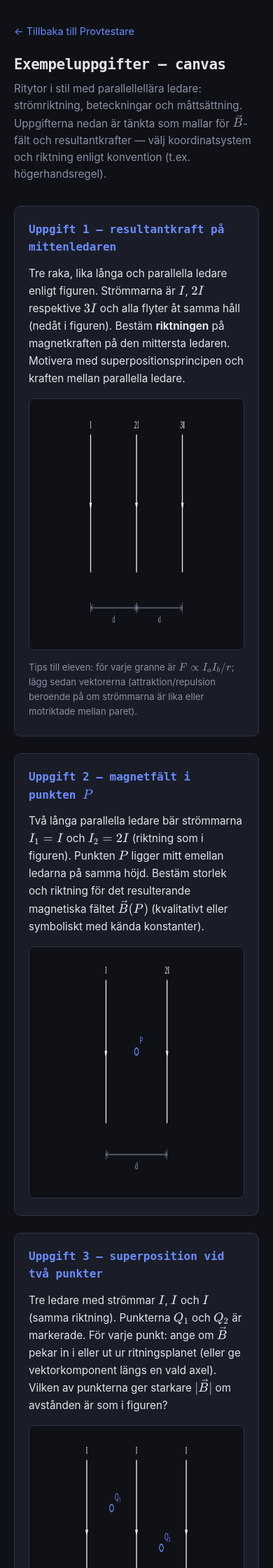
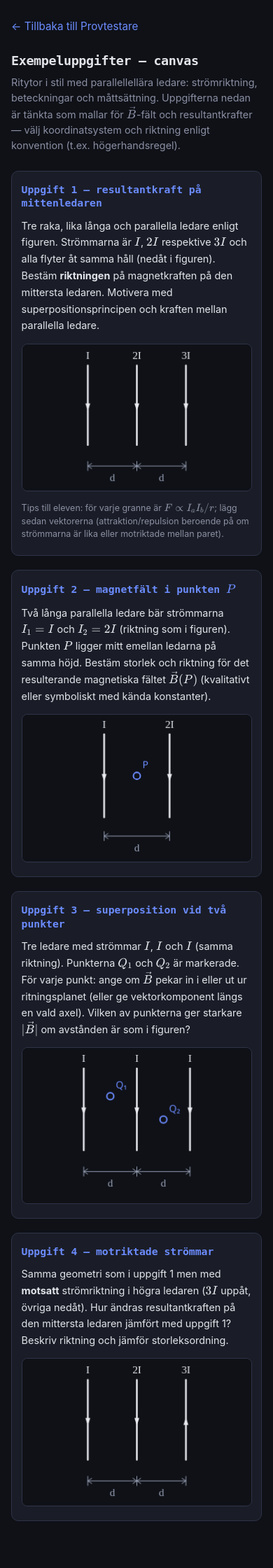
Before and after one commit to unknownminolta-bot/provtestare, a Flask app: page /demo/em-wires in a window 390 px wide. Shown: the top 2240 px of the page at 70% size. After the commit the page ends 2173 px from the top, so only its background shows below. Run offline with Flask 3, Linux system fonts and the light colour scheme.

Commit message:
Make EM wires canvas demo responsive for mobile Chrome
Scale diagrams to slot width with compensated strokes/fonts; ResizeObserver
and visualViewport resize for rotation/toolbar. Safe-area padding, touch
targets, theme-color. Link demo from start screen.

Co-authored-by: unknownminolta-bot <unknownminolta@gmail.com>

```diff
--- a/static/em_parallel_wires_canvas.js
+++ b/static/em_parallel_wires_canvas.js
@@ -14,15 +14,16 @@
     bg: "#0f1117",
   };
 
-  function setupHiDPICanvas(canvas, cssW, cssH) {
+  function setupHiDPICanvas(canvas, cssW, cssH, scale) {
     const dpr = Math.min(global.devicePixelRatio || 1, 2);
+    const s = scale == null || scale <= 0 ? 1 : scale;
     canvas.style.width = cssW + "px";
     canvas.style.height = cssH + "px";
     canvas.width = Math.round(cssW * dpr);
     canvas.height = Math.round(cssH * dpr);
     const ctx = canvas.getContext("2d");
-    ctx.setTransform(dpr, 0, 0, dpr, 0, 0);
-    return { ctx, cssW, cssH, dpr };
+    ctx.setTransform(dpr * s, 0, 0, dpr * s, 0, 0);
+    return { ctx, cssW, cssH, dpr, scale: s };
   }
 
   function drawLine(ctx, x1, y1, x2, y2, opts) {
@@ -64,15 +65,20 @@
 
   function drawWireVertical(ctx, x, yTop, yBot, currentLabel, dirY, style) {
     const st = Object.assign({}, defaults, style);
-    drawLine(ctx, x, yTop, x, yBot, { color: st.wireColor, width: 2.5 });
-    drawCurrentArrowVertical(ctx, x, yTop, yBot, dirY, { color: st.wireColor });
+    const inv = st._inv || 1;
+    drawLine(ctx, x, yTop, x, yBot, { color: st.wireColor, width: 2.5 * inv });
+    drawCurrentArrowVertical(ctx, x, yTop, yBot, dirY, {
+      color: st.wireColor,
+      headLen: 10 * inv,
+      headWidth: 7 * inv,
+    });
     if (currentLabel) {
       ctx.save();
       ctx.font = st.mathFont;
       ctx.fillStyle = st.wireColor;
       ctx.textAlign = "center";
       ctx.textBaseline = "bottom";
-      ctx.fillText(currentLabel, x, yTop - 6);
+      ctx.fillText(currentLabel, x, yTop - 6 * inv);
       ctx.restore();
     }
   }
@@ -82,13 +88,14 @@
    */
   function drawHorizontalDimension(ctx, x1, x2, y, label, style) {
     const st = Object.assign({}, defaults, style);
+    const inv = st._inv || 1;
     const left = Math.min(x1, x2);
     const right = Math.max(x1, x2);
-    const tick = 7;
+    const tick = 7 * inv;
     ctx.save();
     ctx.strokeStyle = st.dimColor;
     ctx.fillStyle = st.dimColor;
-    ctx.lineWidth = 1;
+    ctx.lineWidth = 1 * inv;
     // ticks
     ctx.beginPath();
     ctx.moveTo(left, y - tick);
@@ -97,10 +104,10 @@
     ctx.lineTo(right, y + tick);
     ctx.stroke();
     // dimension line
-    drawLine(ctx, left, y, right, y, { width: 1, color: st.dimColor });
+    drawLine(ctx, left, y, right, y, { width: 1 * inv, color: st.dimColor });
     // end arrows (inward)
-    const ah = 6;
-    const aw = 4;
+    const ah = 6 * inv;
+    const aw = 4 * inv;
     ctx.beginPath();
     ctx.moveTo(left + ah, y - aw);
     ctx.lineTo(left, y);
@@ -113,18 +120,19 @@
       ctx.font = st.mathFont;
       ctx.textAlign = "center";
       ctx.textBaseline = "top";
-      ctx.fillText(label, (left + right) / 2, y + 10);
+      ctx.fillText(label, (left + right) / 2, y + 10 * inv);
     }
     ctx.restore();
   }
 
   function drawMarkedPoint(ctx, x, y, label, style) {
     const st = Object.assign({}, defaults, style);
-    const r = 5;
+    const inv = st._inv || 1;
+    const r = 5 * inv;
     ctx.save();
     ctx.strokeStyle = st.pointColor;
     ctx.fillStyle = "transparent";
-    ctx.lineWidth = 2;
+    ctx.lineWidth = 2 * inv;
     ctx.beginPath();
     ctx.arc(x, y, r, 0, Math.PI * 2);
     ctx.stroke();
@@ -132,7 +140,7 @@
     ctx.fillStyle = st.pointColor;
     ctx.textAlign = "left";
     ctx.textBaseline = "bottom";
-    ctx.fillText(label, x + 8, y - 8);
+    ctx.fillText(label, x + 8 * inv, y - 8 * inv);
     ctx.restore();
   }
 
@@ -143,9 +151,27 @@
     ctx.restore();
   }
 
+  function resolveScale(canvas, scene) {
+    const dw = scene.designWidth || scene.width || 560;
+    if (scene.fitParent && canvas.parentElement) {
+      const pw = canvas.parentElement.clientWidth;
+      if (pw > 0) {
+        return { scale: Math.min(1, pw / dw), designW: dw };
+      }
+    }
+    if (scene.scale != null && scene.scale > 0) {
+      return { scale: scene.scale, designW: dw };
+    }
+    return { scale: 1, designW: dw };
+  }
+
   /**
    * @param {HTMLCanvasElement} canvas
    * @param {object} scene
+   * @param {number} [scene.designWidth] — logical diagram width (default: scene.width or 560)
+   * @param {number} [scene.designHeight] — logical diagram height (default: scene.height or 360)
+   * @param {boolean} [scene.fitParent] — scale to fit canvas.parentElement width (max scale 1)
+   * @param {number} [scene.scale] — explicit uniform scale when not using fitParent
    * @param {Array<{x:number,label:string,dirY:number}>} scene.wires — dirY: +1 current downward
    * @param {number} scene.yTop
    * @param {number} scene.yBot
@@ -153,14 +179,20 @@
    * @param {Array<{x:number,y:number,label:string}>} [scene.points]
    */
   function renderParallelWires(canvas, scene, style) {
-    const cssW = scene.width || 560;
-    const cssH = scene.height || 360;
-    const { ctx, cssW: W, cssH: H } = setupHiDPICanvas(canvas, cssW, cssH);
+    const dh = scene.designHeight || scene.height || 360;
+    const { scale, designW } = resolveScale(canvas, scene);
+    const inv = 1 / scale;
+    const cssW = designW * scale;
+    const cssH = dh * scale;
+    const { ctx } = setupHiDPICanvas(canvas, cssW, cssH, scale);
     const st = Object.assign({}, defaults, style);
-    clearScene(ctx, W, H, st.bg);
+    st._inv = inv;
+    st.mathFont = `${Math.round(15 * inv)}px "Times New Roman", Times, serif`;
+    st.labelFont = `${Math.round(14 * inv)}px "Segoe UI", Roboto, sans-serif`;
+    clearScene(ctx, designW, dh, st.bg);
 
     const yTop = scene.yTop ?? 56;
-    const yBot = scene.yBot ?? H - 72;
+    const yBot = scene.yBot ?? dh - 72;
 
     (scene.wires || []).forEach(function (w) {
       drawWireVertical(ctx, w.x, yTop, yBot, w.label, w.dirY == null ? 1 : w.dirY, st);
@@ -174,12 +206,55 @@
       drawMarkedPoint(ctx, p.x, p.y, p.label, st);
     });
 
-    return { ctx, width: W, height: H };
+    return { ctx, width: cssW, height: cssH, designWidth: designW, designHeight: dh, scale };
+  }
+
+  /**
+   * Re-render when the slot resizes (mobile rotation, dynamic toolbar, etc.).
+   */
+  function attachResponsive(canvas, scene, style) {
+    if (!canvas || !scene || !scene.fitParent) return function () {};
+
+    var scheduled = null;
+    var ro = null;
+
+    function draw() {
+      renderParallelWires(canvas, scene, style);
+    }
+
+    function schedule() {
+      if (scheduled) return;
+      scheduled = global.requestAnimationFrame(function () {
+        scheduled = null;
+        draw();
+      });
+    }
+
+    draw();
+
+    if (typeof ResizeObserver !== "undefined" && canvas.parentElement) {
+      ro = new ResizeObserver(schedule);
+      ro.observe(canvas.parentElement);
+    }
+    global.addEventListener("resize", schedule, { passive: true });
+    if (global.visualViewport) {
+      global.visualViewport.addEventListener("resize", schedule, { passive: true });
+    }
+
+    return function detach() {
+      if (ro && canvas.parentElement) ro.disconnect();
+      global.removeEventListener("resize", schedule);
+      if (global.visualViewport) {
+        global.visualViewport.removeEventListener("resize", schedule);
+      }
+    };
   }
 
   global.EMParallelWiresCanvas = {
     setupHiDPICanvas,
     renderParallelWires,
+    attachResponsive,
+    resolveScale,
     defaults,
   };
 })(typeof window !== "undefined" ? window : globalThis);
--- a/templates/em_wires_canvas.html
+++ b/templates/em_wires_canvas.html
@@ -2,26 +2,69 @@
 <html lang="sv">
 <head>
   <meta charset="utf-8">
-  <meta name="viewport" content="width=device-width, initial-scale=1">
+  <meta name="viewport" content="width=device-width, initial-scale=1, viewport-fit=cover">
+  <meta name="theme-color" content="#0f1117">
+  <meta name="color-scheme" content="dark">
   <title>Canvas — parallella ledare (B-fält &amp; krafter)</title>
   <link rel="stylesheet" href="/static/style.css">
   <link rel="stylesheet" href="https://cdn.jsdelivr.net/npm/katex@0.16.11/dist/katex.min.css">
   <script defer src="https://cdn.jsdelivr.net/npm/katex@0.16.11/dist/katex.min.js"></script>
   <script defer src="https://cdn.jsdelivr.net/npm/katex@0.16.11/dist/contrib/auto-render.min.js"></script>
   <style>
-    .em-demo-wrap { max-width: 720px; margin: 0 auto; padding: 2rem 1.25rem 3rem; }
-    .em-demo-wrap h1 { margin-bottom: 0.35rem; }
-    .em-demo-wrap .lead { color: var(--text-dim); margin-bottom: 2rem; font-size: 0.95rem; }
-    .em-task { background: var(--surface); border: 1px solid var(--border); border-radius: 10px; padding: 1.25rem 1.25rem 1.5rem; margin-bottom: 1.5rem; }
-    .em-task h2 { font-family: var(--font); font-size: 1rem; font-weight: 600; margin-bottom: 0.75rem; color: var(--accent); }
-    .em-task .prompt { margin-bottom: 1rem; font-size: 0.95rem; line-height: 1.65; }
-    .em-task canvas { display: block; margin: 0 auto; border-radius: 8px; border: 1px solid var(--border); max-width: 100%; height: auto; }
-    .em-task .hint { margin-top: 0.85rem; font-size: 0.82rem; color: var(--text-dim); }
-    .em-back { display: inline-block; margin-bottom: 1.25rem; color: var(--accent); text-decoration: none; font-size: 0.9rem; }
-    .em-back:hover { text-decoration: underline; }
+    body.em-wires-page {
+      overflow-x: hidden;
+      -webkit-text-size-adjust: 100%;
+      touch-action: manipulation;
+      padding-bottom: max(1.5rem, env(safe-area-inset-bottom));
+      padding-left: env(safe-area-inset-left);
+      padding-right: env(safe-area-inset-right);
+    }
+    .em-demo-wrap { max-width: 720px; margin: 0 auto; padding: max(1rem, env(safe-area-inset-top)) 1rem 2.5rem; }
+    @media (min-width: 480px) {
+      .em-demo-wrap { padding-left: 1.25rem; padding-right: 1.25rem; }
+    }
+    .em-demo-wrap h1 { margin-bottom: 0.35rem; font-size: clamp(1.15rem, 4vw, 1.5rem); }
+    .em-demo-wrap .lead { color: var(--text-dim); margin-bottom: 1.5rem; font-size: clamp(0.9rem, 3.2vw, 0.95rem); line-height: 1.55; }
+    .em-task { background: var(--surface); border: 1px solid var(--border); border-radius: 10px; padding: 1rem 0.85rem 1.25rem; margin-bottom: 1.25rem; }
+    @media (min-width: 480px) {
+      .em-task { padding: 1.25rem 1.25rem 1.5rem; }
+    }
+    .em-task h2 { font-family: var(--font); font-size: clamp(0.92rem, 3.5vw, 1rem); font-weight: 600; margin-bottom: 0.65rem; color: var(--accent); line-height: 1.35; }
+    .em-task .prompt { margin-bottom: 0.85rem; font-size: clamp(0.9rem, 3.2vw, 0.95rem); line-height: 1.65; }
+    .em-canvas-slot {
+      width: 100%;
+      max-width: 560px;
+      margin: 0 auto;
+      min-height: 120px;
+    }
+    .em-task canvas {
+      display: block;
+      width: 100%;
+      height: auto;
+      vertical-align: top;
+      border-radius: 8px;
+      border: 1px solid var(--border);
+      box-sizing: border-box;
+    }
+    .em-task .hint { margin-top: 0.85rem; font-size: clamp(0.78rem, 2.8vw, 0.82rem); color: var(--text-dim); line-height: 1.5; }
+    .em-back {
+      display: inline-flex;
+      align-items: center;
+      min-height: 44px;
+      padding: 0.35rem 0.25rem;
+      margin: 0 -0.25rem 0.75rem;
+      color: var(--accent);
+      text-decoration: none;
+      font-size: 0.95rem;
+      -webkit-tap-highlight-color: rgba(108, 140, 255, 0.25);
+    }
+    .em-back:active { opacity: 0.85; }
+    @media (hover: hover) {
+      .em-back:hover { text-decoration: underline; }
+    }
   </style>
 </head>
-<body>
+<body class="em-wires-page">
   <div class="em-demo-wrap">
     <a class="em-back" href="/">← Tillbaka till Provtestare</a>
     <h1>Exempeluppgifter — canvas</h1>
@@ -36,7 +79,7 @@
         Tre raka, lika långa och parallella ledare enligt figuren. Strömmarna är \(I\), \(2I\) respektive \(3I\) och alla flyter åt samma håll (nedåt i figuren).
         Bestäm <strong>riktningen</strong> på magnetkraften på den mittersta ledaren. Motivera med superpositionsprincipen och kraften mellan parallella ledare.
       </div>
-      <canvas id="cv-task1" width="560" height="360" aria-label="Tre parallella ledare med strömmar I, 2I, 3I"></canvas>
+      <div class="em-canvas-slot"><canvas id="cv-task1" aria-label="Tre parallella ledare med strömmar I, 2I, 3I"></canvas></div>
       <p class="hint">Tips till eleven: för varje granne är \(F \propto I_a I_b / r\); lägg sedan vektorerna (attraktion/repulsion beroende på om strömmarna är lika eller motriktade mellan paret).</p>
     </article>
 
@@ -46,7 +89,7 @@
         Två långa parallella ledare bär strömmarna \(I_1 = I\) och \(I_2 = 2I\) (riktning som i figuren).
         Punkten \(P\) ligger mitt emellan ledarna på samma höjd. Bestäm storlek och riktning för det resulterande magnetiska fältet \(\vec B(P)\) (kvalitativt eller symboliskt med kända konstanter).
       </div>
-      <canvas id="cv-task2" width="560" height="360" aria-label="Två ledare och punkt P mitt emellan"></canvas>
+      <div class="em-canvas-slot"><canvas id="cv-task2" aria-label="Två ledare och punkt P mitt emellan"></canvas></div>
     </article>
 
     <article class="em-task">
@@ -55,7 +98,7 @@
         Tre ledare med strömmar \(I\), \(I\) och \(I\) (samma riktning). Punkterna \(Q_1\) och \(Q_2\) är markerade.
         För varje punkt: ange om \(\vec B\) pekar in i eller ut ur ritningsplanet (eller ge vektorkomponent längs en vald axel). Vilken av punkterna ger starkare \(|\vec B|\) om avstånden är som i figuren?
       </div>
-      <canvas id="cv-task3" width="560" height="380" aria-label="Tre ledare med punkter Q1 och Q2"></canvas>
+      <div class="em-canvas-slot"><canvas id="cv-task3" aria-label="Tre ledare med punkter Q1 och Q2"></canvas></div>
     </article>
 
     <article class="em-task">
@@ -64,7 +107,7 @@
         Samma geometri som i uppgift 1 men med <strong>motsatt</strong> strömriktning i högra ledaren (\(3I\) uppåt, övriga nedåt).
         Hur ändras resultantkraften på den mittersta ledaren jämfört med uppgift 1? Beskriv riktning och jämför storleksordning.
       </div>
-      <canvas id="cv-task4" width="560" height="360" aria-label="Tre ledare med olika strömriktningar"></canvas>
+      <div class="em-canvas-slot"><canvas id="cv-task4" aria-label="Tre ledare med olika strömriktningar"></canvas></div>
     </article>
   </div>
 
@@ -81,11 +124,12 @@
         });
       }
 
-      var R = EMParallelWiresCanvas.renderParallelWires;
+      var A = EMParallelWiresCanvas.attachResponsive;
 
-      R(document.getElementById("cv-task1"), {
-        width: 560,
-        height: 360,
+      A(document.getElementById("cv-task1"), {
+        designWidth: 560,
+        designHeight: 360,
+        fitParent: true,
         yTop: 52,
         yBot: 248,
         wires: [
@@ -99,9 +143,10 @@
         ],
       });
 
-      R(document.getElementById("cv-task2"), {
-        width: 560,
-        height: 360,
+      A(document.getElementById("cv-task2"), {
+        designWidth: 560,
+        designHeight: 360,
+        fitParent: true,
         yTop: 48,
         yBot: 252,
         wires: [
@@ -112,9 +157,10 @@
         points: [{ x: 280, y: 150, label: "P" }],
       });
 
-      R(document.getElementById("cv-task3"), {
-        width: 560,
-        height: 380,
+      A(document.getElementById("cv-task3"), {
+        designWidth: 560,
+        designHeight: 380,
+        fitParent: true,
         yTop: 50,
         yBot: 250,
         wires: [
@@ -132,9 +178,10 @@
         ],
       });
 
-      R(document.getElementById("cv-task4"), {
-        width: 560,
-        height: 360,
+      A(document.getElementById("cv-task4"), {
+        designWidth: 560,
+        designHeight: 360,
+        fitParent: true,
         yTop: 52,
         yBot: 248,
         wires: [
--- a/templates/index.html
+++ b/templates/index.html
@@ -2,7 +2,7 @@
 <html lang="sv">
 <head>
   <meta charset="utf-8">
-  <meta name="viewport" content="width=device-width, initial-scale=1">
+  <meta name="viewport" content="width=device-width, initial-scale=1, viewport-fit=cover">
   <title>Provtestare</title>
   <link rel="stylesheet" href="/static/style.css">
   <link rel="stylesheet" href="https://cdn.jsdelivr.net/npm/katex@0.16.11/dist/katex.min.css">
@@ -39,6 +39,10 @@
     <a class="mode-card" href="/hp" style="text-decoration:none; display:block;">
       <h3>HÖGSKOLEPROVET</h3>
       <p>Full practice-modul: XYZ, KVA, NOG, DTK, ORD, LÄS, MEK, ELF</p>
+    </a>
+    <a class="mode-card" href="/demo/em-wires" style="text-decoration:none; display:block;">
+      <h3>CANVAS — PARALLELLA LEDARE</h3>
+      <p>Mobilvänlig demo: magnetfält B och krafter · ritade figurer</p>
     </a>
   </div>
 </div>
```
